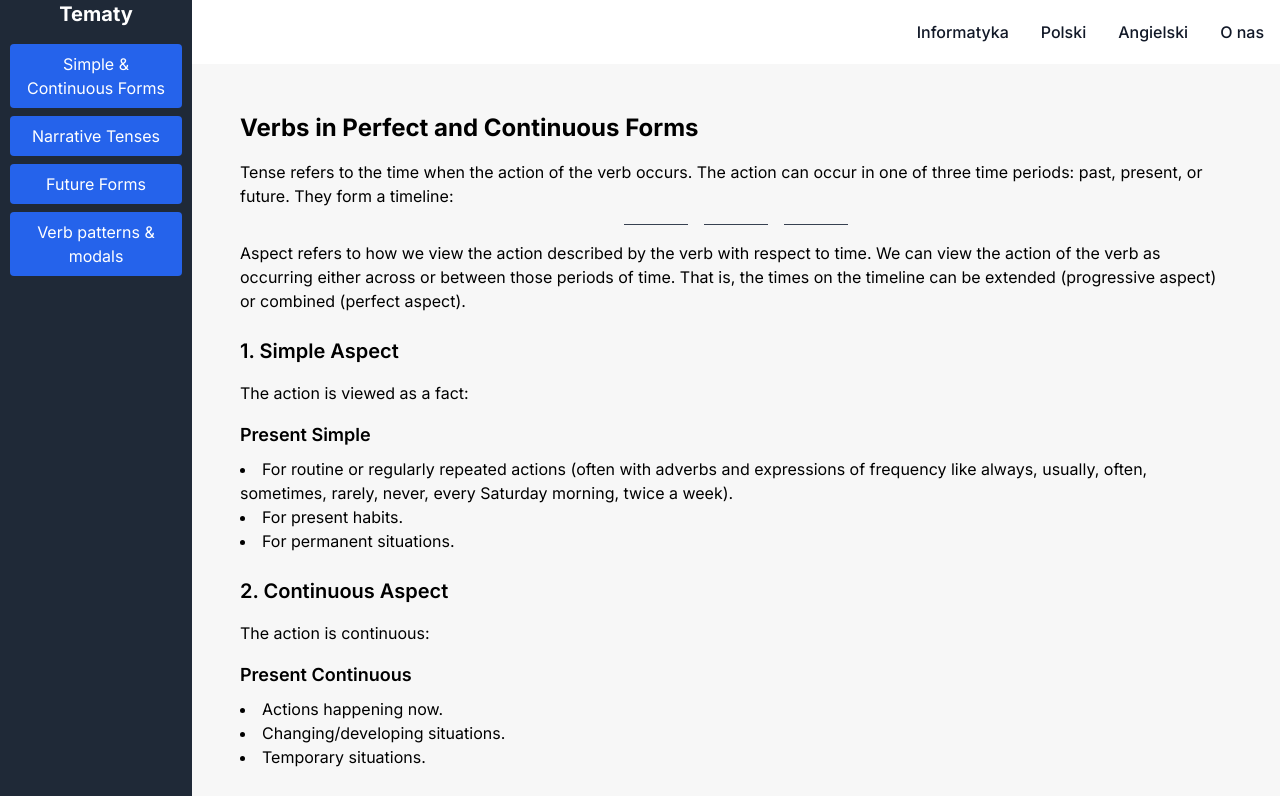
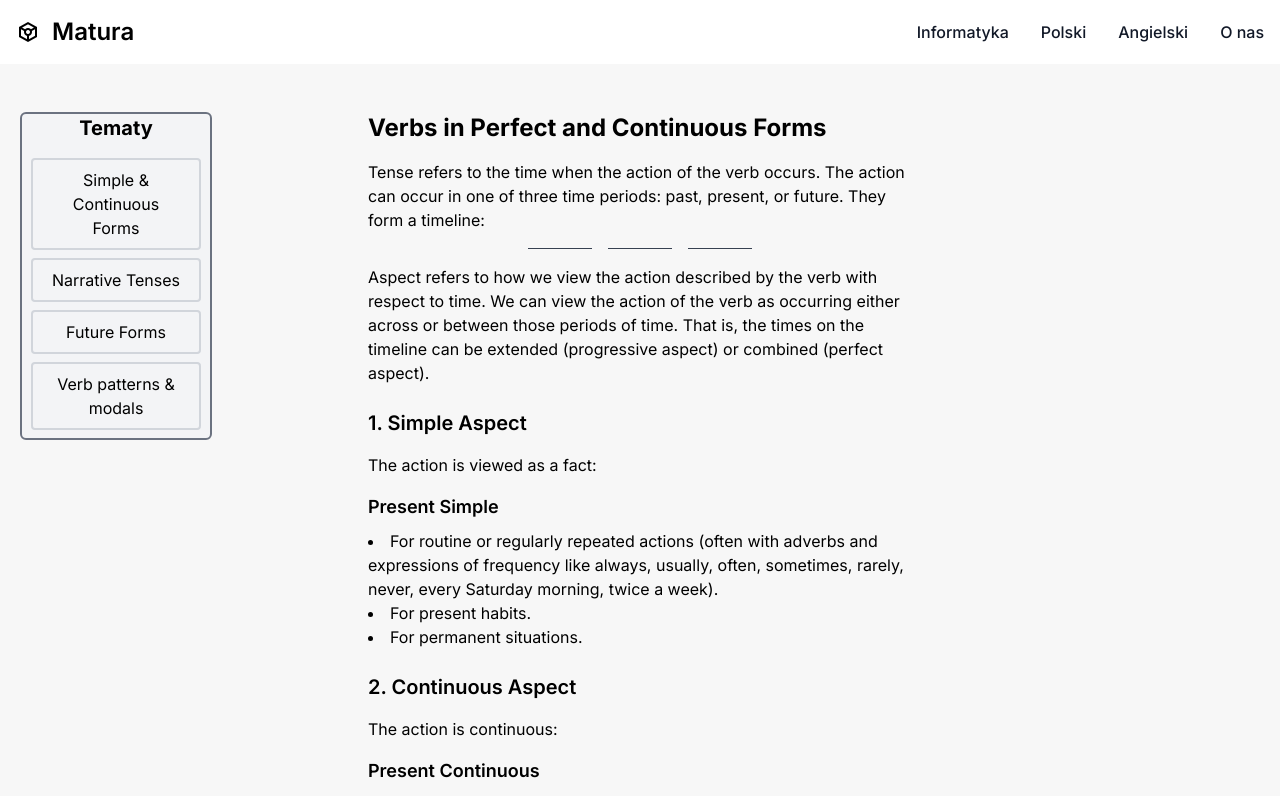
Before and after one commit to loudsheep/polski-matura, a Next.js app: page /angielski/grammar in a window 1280 px wide. Shown: the top 796 px of the page. Built offline with nearby package versions, Linux system fonts and the light colour scheme.

Commit message:
Changed the layout a bit

```diff
--- a/app/angielski/grammar/page.tsx
+++ b/app/angielski/grammar/page.tsx
@@ -2,6 +2,8 @@
 import React, { useState } from "react";
 import UnitOne from "./UnitOne";
 import UnitTwo from "./UnitTwo";
+import UnitThree from "./UnitThree";
+import UnitFour from "./UnitFour";
 
 export default function Grammar_Page() {
     const [clickedButton, setClickedButton] = useState<number | null>(null);
@@ -15,15 +17,17 @@ export default function Grammar_Page() {
     };
 
     return (
-        <div className="flex">
-            <div className="fixed left-0 top-0 h-full w-48 bg-gray-800 text-white flex flex-col items-center z-50">
+        <div className="w-11/12 md:w-5/6 lg:w-3/4 xl:w-1/2 mx-auto flex-col items-center mb-20">
+
+            <div className="xl:fixed  xl:left-5 xl:top-28 xl:w-48 bg-gray-100 mt-5 xl:mt-0 text-black flex flex-col items-center z-50 border-gray-500 border-2 rounded-md">
                 <h2 className="text-xl font-bold mb-4">Tematy</h2>
-                <button style={{ width: '90%' }} className="text-white px-4 py-2 mb-2 bg-blue-600 hover:bg-blue-700 rounded" onClick={() => handleClick(1)}>Simple & Continuous Forms</button>
-                <button style={{ width: '90%' }} className="text-white px-4 py-2 mb-2 bg-blue-600 hover:bg-blue-700 rounded" onClick={() => handleClick(2)}>Narrative Tenses</button>
-                <button style={{ width: '90%' }} className="text-white px-4 py-2 mb-2 bg-blue-600 hover:bg-blue-700 rounded" onClick={() => handleClick(3)}>Future Forms</button>
-                <button style={{ width: '90%' }} className="text-white px-4 py-2 mb-2 bg-blue-600 hover:bg-blue-700 rounded" onClick={() => handleClick(4)}>Verb patterns & modals</button>
+                <button style={{ width: '90%' }} className="text-black px-4 py-2 mb-2 bg-gray-100 hover:bg-gray-200 rounded border-gray-300 border-2" onClick={() => handleClick(1)}>Simple & Continuous Forms</button>
+                <button style={{ width: '90%' }} className="text-black px-4 py-2 mb-2 bg-gray-100 hover:bg-gray-200 rounded border-gray-300 border-2" onClick={() => handleClick(2)}>Narrative Tenses</button>
+                <button style={{ width: '90%' }} className="text-black px-4 py-2 mb-2 bg-gray-100 hover:bg-gray-200 rounded border-gray-300 border-2" onClick={() => handleClick(3)}>Future Forms</button>
+                <button style={{ width: '90%' }} className="text-black px-4 py-2 mb-2 bg-gray-100 hover:bg-gray-200 rounded border-gray-300 border-2" onClick={() => handleClick(4)}>Verb patterns & modals</button>
             </div>
-            <div className="flex-grow ml-48 p-8">
+
+            <div className="flex-grow p-8">
                 {clickedButton == null && (
                     <UnitOne></UnitOne>
                 )}
--- a/app/angielski/page.tsx
+++ b/app/angielski/page.tsx
@@ -1,16 +1,16 @@
 export default function Main_Page() {
     return (
-        <div className="flex flex-col items-center  min-h-screen">
+        <div className="flex flex-col items-center min-h-screen">
             <h1 className="text-4xl font-bold mt-8 mb-8">English Training Page</h1>
             <img src="/image/british-flag-12.gif" alt="British Flag" className="w-96 h-auto mb-8" />
             <div className="flex">
-                <a href="/angielski/tasks" className="mx-2 transform transition-transform duration-300 hover:scale-110 bg-blue-500 text-white px-6 py-3 rounded-full">
+                <a href="/angielski/tasks" className="text-black px-4 py-2 mb-2 mx-4 bg-gray-100 hover:bg-gray-200 rounded border-gray-300 border-2">
                     Tasks
                 </a>
-                <a href="/angielski/grammar" className="mx-2 transform transition-transform duration-300 hover:scale-110 bg-blue-500 text-white px-6 py-3 rounded-full">
+                <a href="/angielski/grammar" className="text-black px-4 py-2 mb-2 mx-4 bg-gray-100 hover:bg-gray-200 rounded border-gray-300 border-2">
                     Grammar
                 </a>
-                <a href="/angielski/vocabulary" className="mx-2 transform transition-transform duration-300 hover:scale-110 bg-blue-500 text-white px-6 py-3 rounded-full">
+                <a href="/angielski/vocabulary" className="text-black px-4 py-2 mb-2 mx-4 bg-gray-100 hover:bg-gray-200 rounded border-gray-300 border-2">
                     Vocabulary
                 </a>
             </div>
--- a/app/layout.tsx
+++ b/app/layout.tsx
@@ -47,7 +47,7 @@ export default function RootLayout({
                                     <a href="/polski" className="block py-2 px-3 text-gray-900 rounded hover:bg-gray-100 md:hover:bg-transparent md:border-0 md:hover:text-blue-700 md:p-0">Polski</a>
                                 </li>
                                 <li>
-                                    <a href="/angielski/main-page" className="block py-2 px-3 text-gray-900 rounded hover:bg-gray-100 md:hover:bg-transparent md:border-0 md:hover:text-blue-700 md:p-0">Angielski</a>
+                                    <a href="/angielski" className="block py-2 px-3 text-gray-900 rounded hover:bg-gray-100 md:hover:bg-transparent md:border-0 md:hover:text-blue-700 md:p-0">Angielski</a>
                                 </li>
                                 <li>
                                     <a href="/o-nas" className="block py-2 px-3 text-gray-900 rounded hover:bg-gray-100 md:hover:bg-transparent md:border-0 md:hover:text-blue-700 md:p-0">O nas</a>
```
Also changed, not shown: app/angielski/grammar/UnitFive.tsx (renamed from app/angielski/grammar/unit_5.tsx), app/angielski/grammar/UnitFour.tsx (renamed from app/angielski/grammar/unit_4.tsx), app/angielski/grammar/UnitThree.tsx (renamed from app/angielski/grammar/unit_3.tsx).
